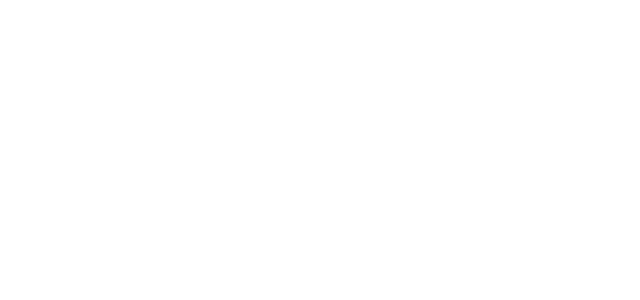
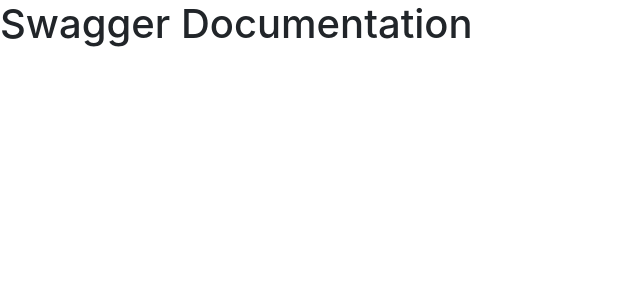
Before and after one commit to Jhessyjhordon/troov-project, a Nuxt app in the folder frontend/: page /swagger in a window 1280 px wide. Before the commit this address had no page. Shown: the top 300 px of the page, without its empty margins (0-640 px from the left). Built offline with nearby package versions, Linux system fonts and the light colour scheme.

Commit message:
Ajout de la page Swagger dans le frontend via iframe

```diff
--- /dev/null
+++ b/frontend/pages/swagger.vue
@@ -0,0 +1,12 @@
+<template>
+    <div>
+        <h1>Swagger Documentation</h1>
+        <iframe src="http://localhost:5000/api-docs" width="100%" height="800px" style="border: none;"></iframe>
+    </div>
+</template>
+
+<script>
+    export default {
+        name: "SwaggerDocs",
+    };
+</script>
```
